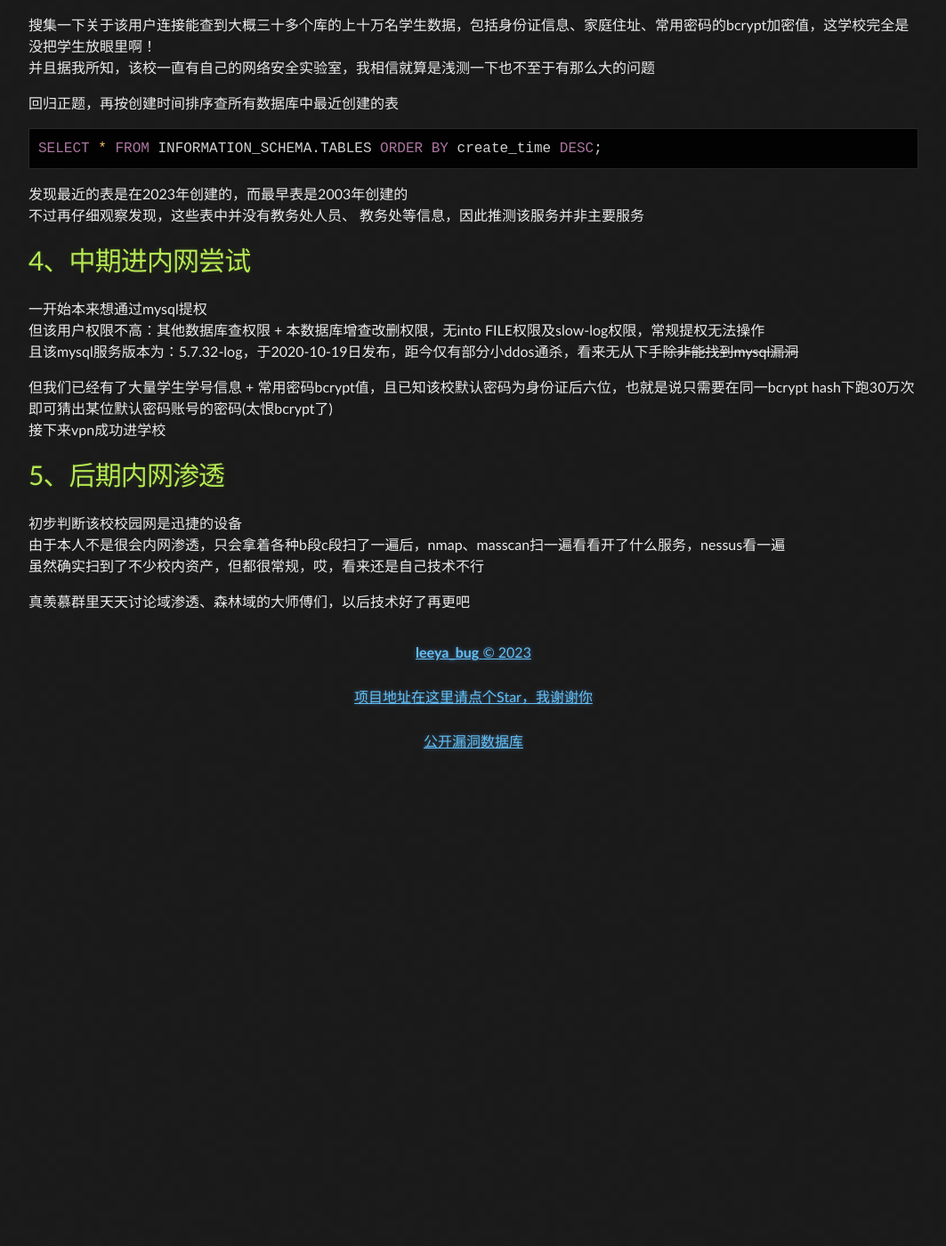
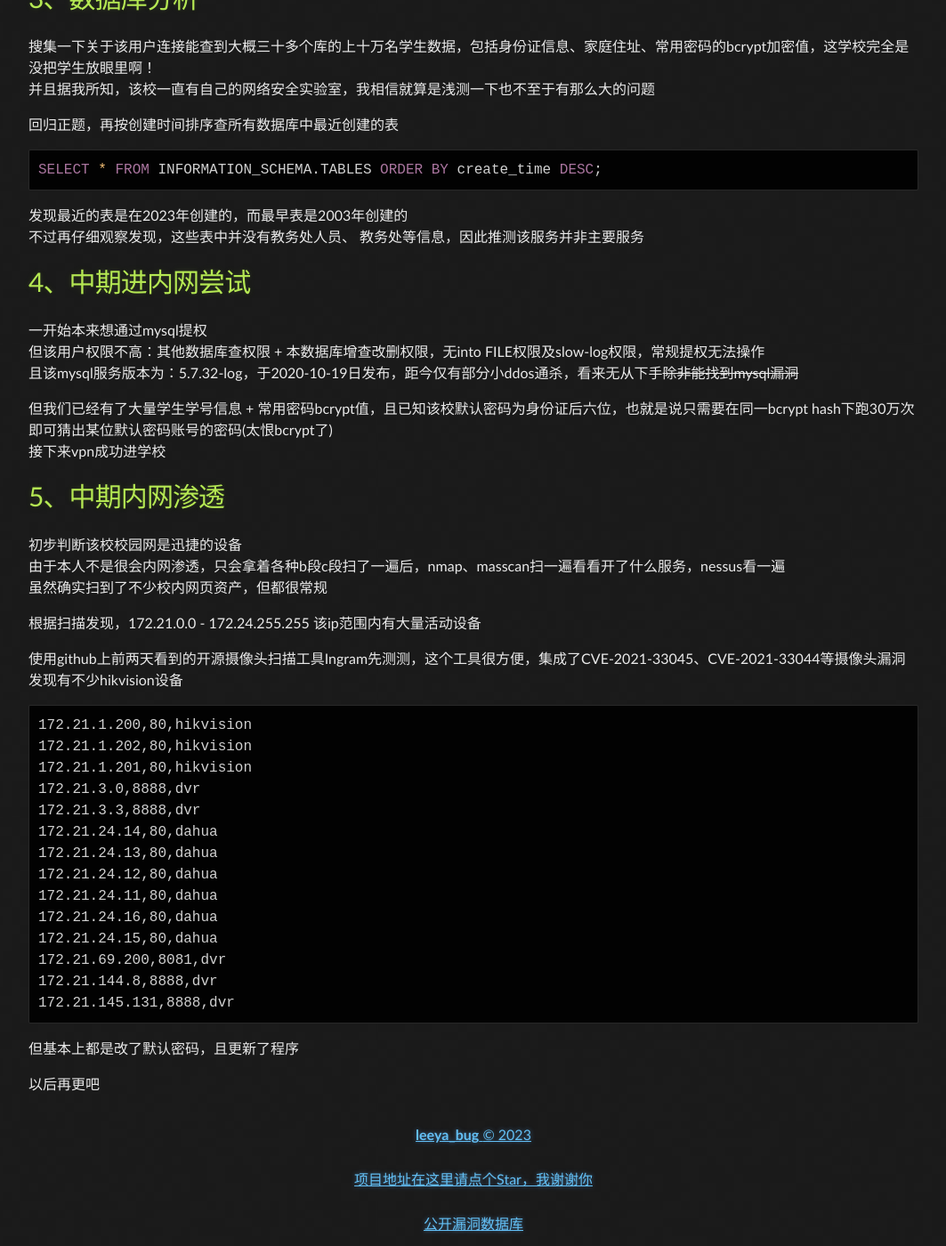
Before and after one commit to Leeyangee/leeyangee.github.io, a Jekyll site: the page built from _posts/2023-06-20-SRC干货 某教育资产经典渗透-漏洞链从外网打到内网.md, in a window 1280 px wide and 1400 px high, scrolled down 1210 px. Shown: the whole window at 89% size, without its empty margins (108-1171 px from the left). Built offline with Jekyll 4.4.1, drawn with Linux system fonts in a browser that asks for light colours; before the commit the page ends 2068 px from its top, so only the background shows below that.

Commit message:
Update 2023-06-20-SRC干货 某教育资产经典渗透-漏洞链从外网打到内网.md

````diff
--- a/_posts/2023-06-20-SRC干货 某教育资产经典渗透-漏洞链从外网打到内网.md
+++ b/_posts/2023-06-20-SRC干货 某教育资产经典渗透-漏洞链从外网打到内网.md
@@ -8,6 +8,7 @@ published: true
 
 这是一次对高等学校教育资产的渗透测试经历，总体而言并不有趣，并未涉及到某些出人意料的操作
 因为是过于典型的外网渗透例子且夹带了一点点内网渗透，因此把它记录下来
+但由于本人内网技术十分撇，望各位大神勿喷
 
 # [](#header-1)1、前期资产搜集
 
@@ -78,10 +79,32 @@ SELECT * FROM INFORMATION_SCHEMA.TABLES ORDER BY create_time DESC;
 但我们已经有了大量学生学号信息 + 常用密码bcrypt值，且已知该校默认密码为身份证后六位，也就是说只需要在同一bcrypt hash下跑30万次即可猜出某位默认密码账号的密码(太恨bcrypt了)
 接下来vpn成功进学校
 
-# [](#header-1)5、后期内网渗透
+# [](#header-1)5、中期内网渗透
 
 初步判断该校校园网是迅捷的设备
 由于本人不是很会内网渗透，只会拿着各种b段c段扫了一遍后，nmap、masscan扫一遍看看开了什么服务，nessus看一遍
-虽然确实扫到了不少校内资产，但都很常规，哎，看来还是自己技术不行
+虽然确实扫到了不少校内网页资产，但都很常规
 
-真羡慕群里天天讨论域渗透、森林域的大师傅们，以后技术好了再更吧
+根据扫描发现，172.21.0.0 - 172.24.255.255 该ip范围内有大量活动设备
+
+使用github上前两天看到的开源摄像头扫描工具Ingram先测测，这个工具很方便，集成了CVE-2021-33045、CVE-2021-33044等摄像头漏洞
+发现有不少hikvision设备
+```
+172.21.1.200,80,hikvision
+172.21.1.202,80,hikvision
+172.21.1.201,80,hikvision
+172.21.3.0,8888,dvr
+172.21.3.3,8888,dvr
+172.21.24.14,80,dahua
+172.21.24.13,80,dahua
+172.21.24.12,80,dahua
+172.21.24.11,80,dahua
+172.21.24.16,80,dahua
+172.21.24.15,80,dahua
+172.21.69.200,8081,dvr
+172.21.144.8,8888,dvr
+172.21.145.131,8888,dvr
+```
+但基本上都是改了默认密码，且更新了程序
+
+以后再更吧
````
